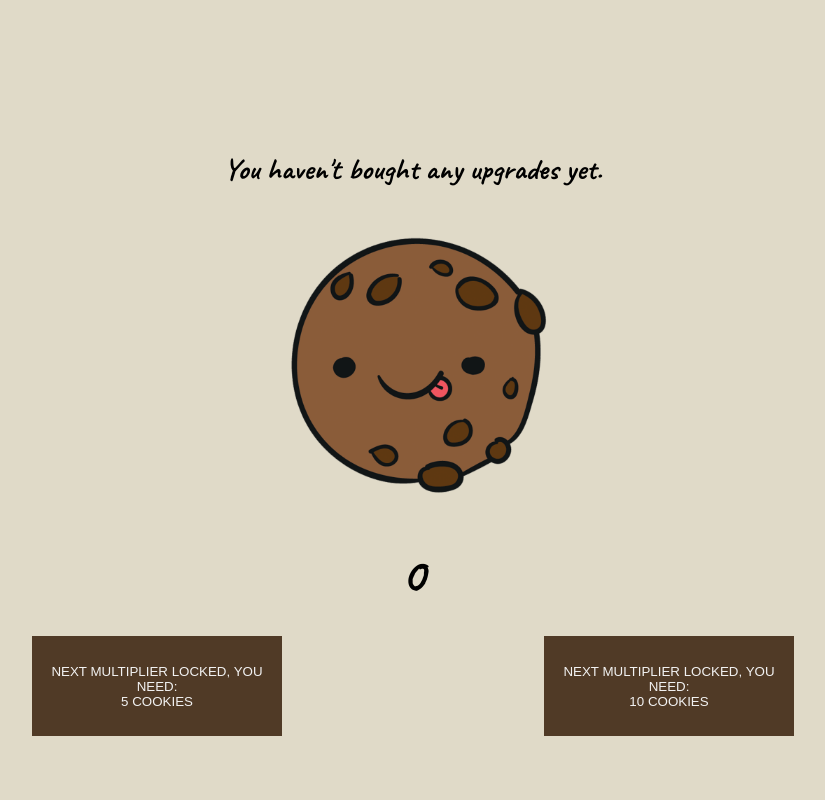
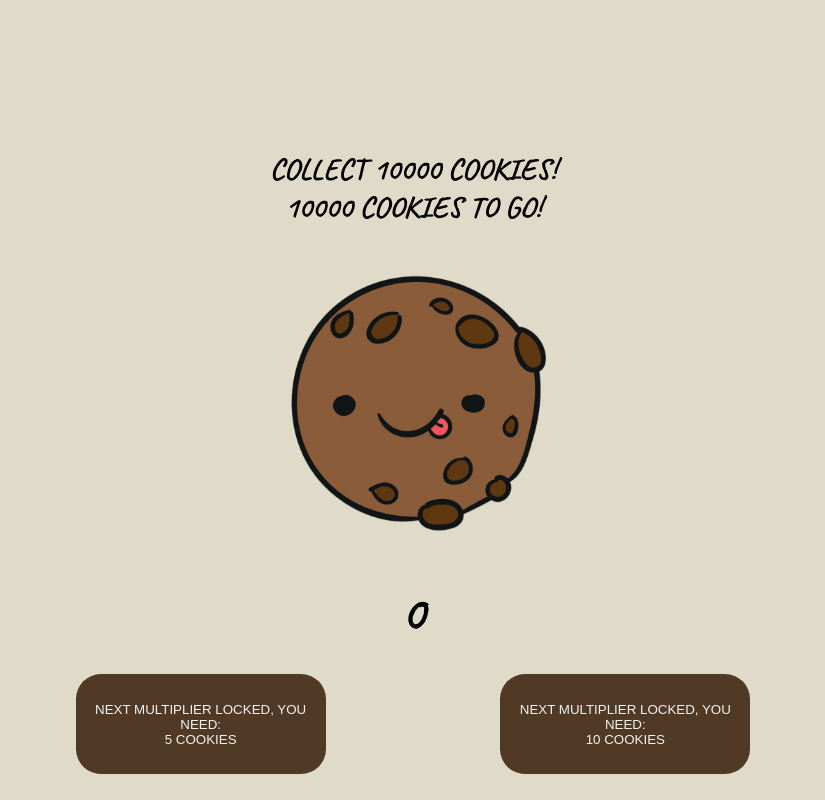
Before and after one commit to lawrencegorris/JS-COOKIE_CLICKER, a plain HTML site: page index.html in a window 1280 px wide. Both pictures are taken after a click on the button "START THE GAME". Shown: the whole page, without its empty margins (227-1052 px from the left). Drawn offline with Linux system fonts and the light colour scheme.

Commit message:
Implemented feature that shows how many cookies left until target is reached (subject to change)

```diff
--- a/auto-click.js
+++ b/auto-click.js
@@ -18,7 +18,6 @@ function buyAutoClick(){
 }
 
 function autoClickFunction(){
-
     currentTotal = currentTotal + autoClickCount;
     updateGame();
 }
--- a/index.html
+++ b/index.html
@@ -21,17 +21,18 @@
 
     <section id="game-screen" class="hide-screen">
         <div id="cookie-wrapper">
-            <p id="feedback-box">You haven't bought any upgrades yet.</p>
+            <p id="feedback-box">COLLECT 10000 COOKIES!</p>
+            <p id="cookies-left"></p>
             <img id="cookie-btn" src="assets/cookie.png" alt="an image of a smiling cookie">
             <p id="current-cookies">0</p>
         </div>
         <div id="power-ups">
             <div id="multiplier-one">
-                <button id="multiply-btn" class="power-up power-up-locked">NEXT MULTIPLIER LOCKED</button>
+                <button id="multiply-btn" class="power-up power-up-locked"></button>
                 <label id="multiply-label" for="multiply-btn"></label>
             </div>
             <div id="auto-clicker">
-                <button id="auto-click-btn" class="power-up power-up-locked">NEXT AUTO-CLICK LOCKED</button>
+                <button id="auto-click-btn" class="power-up power-up-locked"></button>
                 <label id="auto-click-label" for="auto-click-btn"></label>
             </div>
         </div>
--- a/script.js
+++ b/script.js
@@ -31,4 +31,11 @@ function updateGame(){
     checkAutoClick();
     checkMultiply();
     showAmount.innerHTML = currentTotal.toString();
+    showCookiesUntilGoal();
 }
+
+// FEEDBACK
+const cookiesLeft = document.querySelector('#cookies-left');
+function showCookiesUntilGoal(){
+    cookiesLeft.innerHTML = (10000 - currentTotal) + ' COOKIES TO GO!';
+}
--- a/style.css
+++ b/style.css
@@ -72,12 +72,12 @@ h2{
   font-weight: 700;
 }
 
-#feedback-box {
+p {
   font-size: 30px;
 }
 
 #power-ups {
-  justify-content: space-around;
+  justify-content: space-evenly;
   display: flex;
   margin: 0 auto;
   width: 80%;
@@ -90,6 +90,7 @@ h2{
   width: 250px;
   height: 100px;
   border: none;
+  border-radius: 25px;
 }
 
 .power-up-locked{
```
